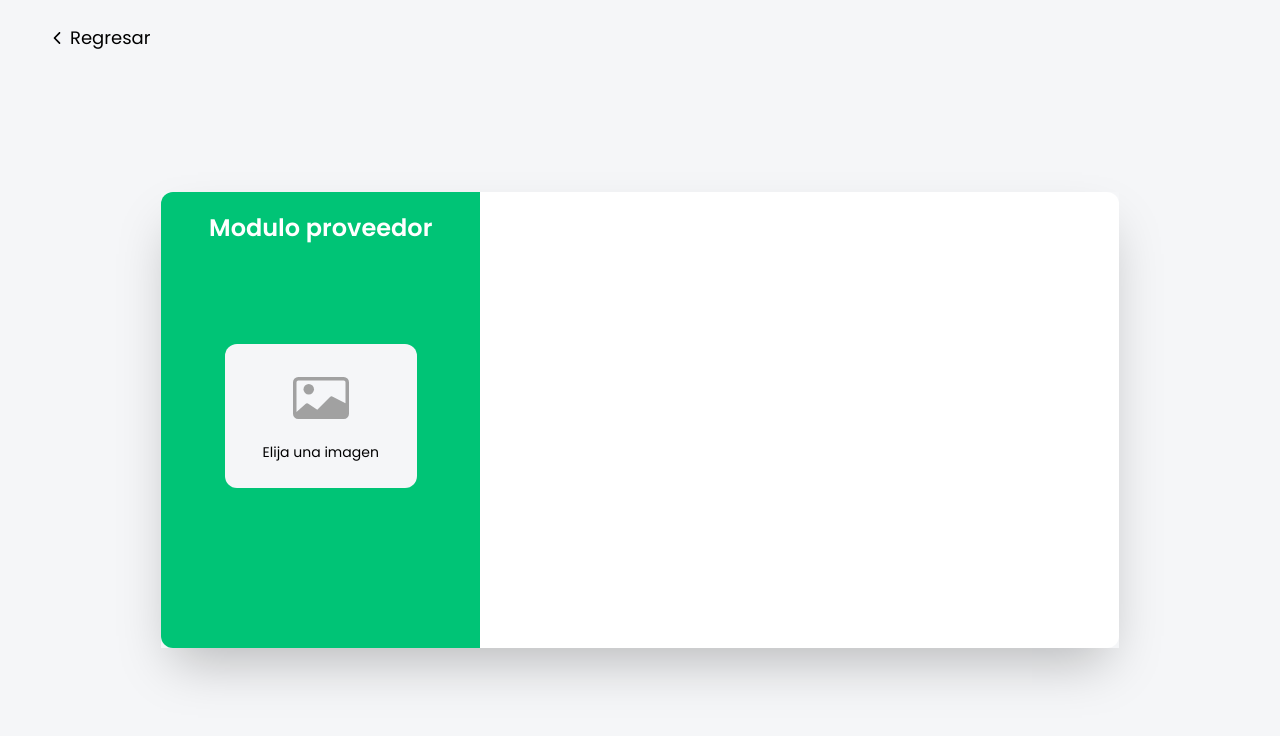
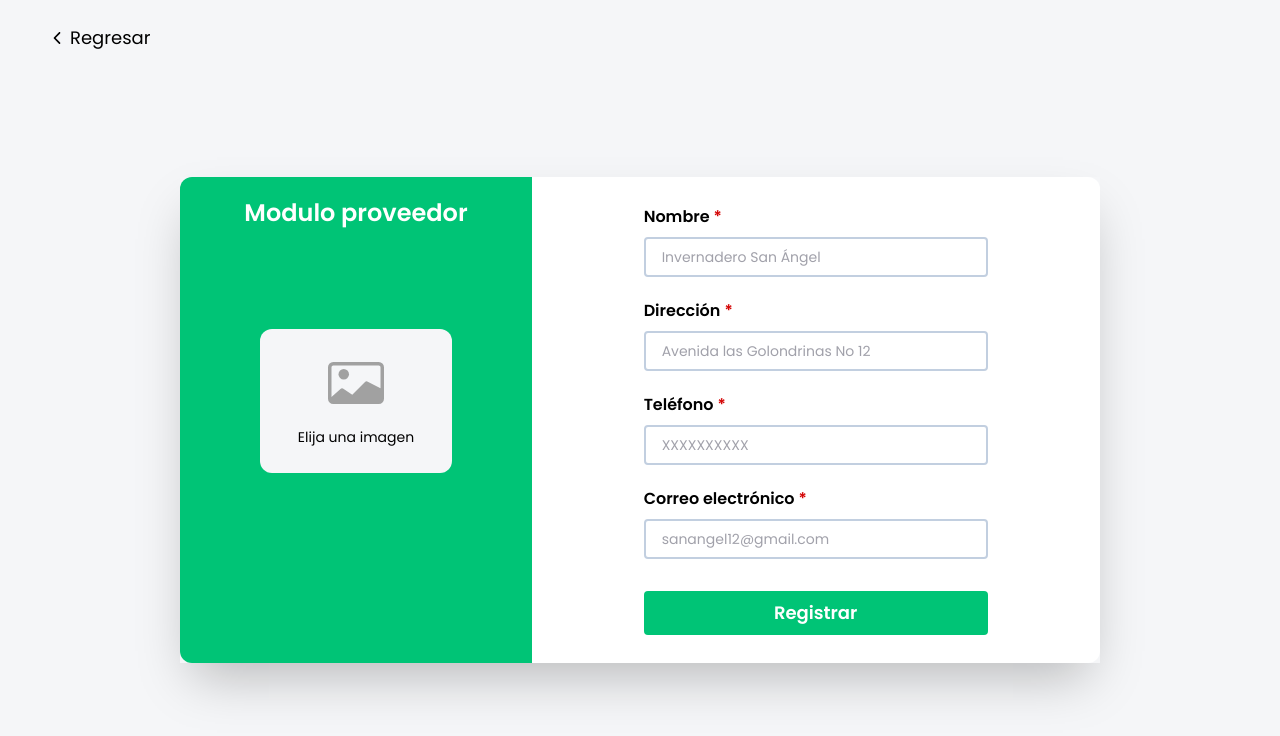
Before and after one commit to conradcrm/vivero-app-web, a React (Create React App) app: page /provider/create in a window 1280 px wide. Shown: the top 736 px of the page. Built offline with nearby package versions, Linux system fonts and the light colour scheme.

Commit message:
feat(provider) fetch insert

```diff
--- /dev/null
+++ b/src/component/Input/InputText.js
@@ -0,0 +1,20 @@
+import React from 'react'
+
+export default function InputText({width, title, name, placeholder, value, onChange, type, style, marginTop, marginBottom, required}) {
+    return (
+        <div style={{marginTop:marginTop, marginBottom:marginBottom}}>
+            <label className="block mb-2 font-semibold">
+                {title}<span className={`ml-1 ${required ? "text-mediumred":"hidden"}`}>*</span>
+            </label>
+            <input
+                style={{width:width}}
+                className={style}
+                value={value}
+                onChange={onChange}
+                placeholder={placeholder}
+                name={name}
+                type={type}
+            />
+        </div>
+    )
+}
--- a/src/component/data/inputs.js
+++ b/src/component/data/inputs.js
@@ -1,12 +1,12 @@
 export default function Inputs(module, mode) {
-    const url = "http://127.0.0.1:8000/";
+    const url = "http://127.0.0.1:8000";
     let endpoint = "";
-    let data= undefined;
+    let datos= undefined;
     switch (module) {
       case "plat":
         if (mode === "create") {
           endpoint = "/api/create-plant";
-          data = {
+          datos = {
             nombre: "",
             descripcion: "",
             precio_v: "",
@@ -17,10 +17,10 @@ export default function Inputs(module, mode) {
         }
         break;
 
-      case "cateogry":
+      case "category":
         if (mode === "CREATE") {
           endpoint = "/api/create-category";
-          data = {
+          datos = {
               nombre: "",
               imagen: "",
           };
@@ -28,10 +28,13 @@ export default function Inputs(module, mode) {
         break;
 
       case "provider":
-          if (mode === "CREATE") {
+          if (mode === "create") {
             endpoint = "/api/create-provider";
-            data = {
+            datos = {
                 nombre: "",
+                direccion: "",
+                telefono: "",
+                correo: "",
                 imagen: "",
             };
           }
@@ -41,5 +44,5 @@ export default function Inputs(module, mode) {
     }
 
     let query = `${url}${endpoint}`;
-    return {data,query}
+    return {datos,query}
   }
--- a/src/component/forms/provider/index.js
+++ b/src/component/forms/provider/index.js
@@ -1,41 +1,114 @@
 import React, { useState } from 'react'
 import Inputs from '../../data/inputs';
 import ImageInput from '../../Input/Image'
+import InputText from '../../Input/InputText';
 
 export default function ProviderForm() {
-    const { data, query } = Inputs("provider", "create");
+    const { datos, query } = Inputs("provider", "create");
     const [changeImage, setChangeImage] = useState(false);
     const [previewImage, setPreviewImage] = useState();
-    const [datos, setDatos] = useState(data);
+    const [data, setData] = useState(datos);
 
     const sendData = (event) => {
         event.preventDefault();
-        console.log(datos)
+        console.log(data)
+        mutation()
     };
 
-    const handleInput = (event) => {
-        setDatos({
-            ...datos,
+    const handleChange = (event) => {
+        setData({
+            ...data,
             [event.target.name]: event.target.value,
         });
     };
 
+    async function mutation() {
+        await fetch(query, {
+          method: "POST",
+          headers: {
+            "content-type": "application/json",
+            Accept: "application/json",
+          },
+          body: JSON.stringify(data),
+        })
+          .then((response) => {
+            response.json();
+          })
+          .catch((err) => {
+          });
+      }
+
+
     return (
-        <div className="">
-            <div className="h-full grid grid-cols-6 shadow-2xl">
+        <div className="flex w-full justify-center">
+            <div className="h-full flex grid-cols-6 shadow-2xl">
                 <div className=" bg-mediumgreen col-span-2 rounded-l-xl">
-                <h3 className="p-5 px-12 w-full text-center font-semibold text-2xl text-white">Modulo proveedor</h3>
+                    <h3 className="p-5 px-16 w-full text-center font-semibold text-2xl text-white">Modulo proveedor</h3>
                     <ImageInput
                         value={previewImage}
                         onChange={({ target }) => {
-                        handleInput({ target: { name: "imagen", value: target.files[0] } });
+                            handleChange({ target: { name: "imagen", value: target.files[0].name } });
                             setChangeImage(true);
                             setPreviewImage(URL.createObjectURL(target.files[0]));
                         }}
                     />
                 </div>
                 <div className="col-span-4 bg-white rounded-r-xl">
-
+                    <form className="m-auto my-7 mx-28" onSubmit={sendData}>
+                        <div>
+                        <InputText
+                            width="21.5rem"
+                            style="rounded border-icon_gray border-2 py-2 px-4 text-sm"
+                            title="Nombre"
+                            required={true}
+                            name="nombre"
+                            placeholder="Invernadero San Ángel"
+                            value={data.nombre}
+                            onChange={handleChange}
+                            type="text"
+                        />
+                        <InputText
+                            width="21.5rem"
+                            style="rounded border-icon_gray border-2 py-2 px-4 text-sm"
+                            marginTop={22}
+                            required={true}
+                            marginBottom={22}
+                            title="Dirección"
+                            name="direccion"
+                            placeholder="Avenida las Golondrinas No 12"
+                            value={data.direccion}
+                            onChange={handleChange}
+                            type="text"
+                        />
+                        <InputText
+                            width="21.5rem"
+                            style="rounded border-icon_gray border-2 py-2 px-4 text-sm "
+                            title="Teléfono"
+                            required={true}
+                            name="telefono"
+                            placeholder="XXXXXXXXXX"
+                            value={data.telefono}
+                            onChange={handleChange}
+                            type="text"
+                        />
+                        <InputText
+                            width="21.5rem"
+                            style="rounded border-icon_gray border-2 py-2 px-4 text-sm "
+                            title="Correo electrónico"
+                            marginTop={22}
+                            required={true}
+                            marginBottom={22}
+                            name="correo"
+                            placeholder="sanangel12@gmail.com"
+                            value={data.correo}
+                            onChange={handleChange}
+                            type="text"
+                        />
+                        </div>
+                        <button className="bg-mediumgreen block text-lg w-full mt-8 py-2 rounded text-white font-semibold hover:bg-darkgreen">
+                            Registrar
+                        </button>
+                    </form>
                 </div>
             </div>
         </div>
--- a/src/component/provider/rows.js
+++ b/src/component/provider/rows.js
@@ -1,21 +1,22 @@
 import React from "react";
-import {FaEdit} from "react-icons/fa";
-import {MdDeleteForever} from "react-icons/md";
-export default function ItemProvider({razon_social, imagen, telefono, direccion, estado}) {
+import { FaEdit } from "react-icons/fa";
+import { MdDeleteForever } from "react-icons/md";
+export default function ItemProvider({ nombre, imagen, telefono, direccion, estado }) {
 
   return (
     <div className="grid grid-cols-11 bg-white h-16 my-1">
       <div className="col-span-9 grid grid-cols-11 mx-4 text-sm font-normal justify-end items-center">
-        <div className="col-span-3 gap-3 flex items-center text-gray-600">
-            <div class="h-11 w-11 flex items-center justify-center rounded-3xl overflow-hidden">
-				<img src="https://cdn.discordapp.com/embed/avatars/0.png" alt="" />
+        <div className="col-span-3 grid grid-cols-3 gap-3 items-center ">
+          <div class="col-span-1 flex items-center justify-center bg-center bg-no-repeat bg-cover ">
+            <img className="rounded" src="https://i.ibb.co/BHD0ZqY/papop-ruchirawat-1-Q-cg87o-CFc-unsplash.jpg"
+                  alt={imagen} />
           </div>
-            <p>{razon_social}</p>
+          <p className="col-span-2 pr-2 w-full overflow-hidden overflow-ellipsis">{nombre}</p>
         </div>
-        <p className="col-span-4 py-3 text-gray-600">{direccion}</p>
-        <p className="col-span-2 py-3 text-gray-600">{telefono}</p>
+        <p className="col-span-4 text-gray-600">{direccion}</p>
+        <p className="col-span-2 text-gray-600">{telefono}</p>
         <div className="col-span-2 text-gray-600 mx-4">
-            { estado === 2 ?
+          {estado === 2 ?
             <div className="relative">
               <p className="bg-ligthred opacity-30 mr-5 py-4 rounded"></p>
               <span className="text-darkred font-semibold text-center absolute -mt-7 ml-6"> Inactivo</span>
@@ -30,8 +31,8 @@ export default function ItemProvider({razon_social, imagen, telefono, direccion,
         </div>
       </div>
       <div className="col-span-2 gap-2 flex justify-end items-center mr-8 text-sm">
-          <FaEdit size={20} className="text-icon_gray"/>
-          <MdDeleteForever size={22} className="text-mediumred"/>
+        <FaEdit size={20} className="text-icon_gray" />
+        <MdDeleteForever size={22} className="text-mediumred" />
       </div>
     </div>
   );
--- a/src/component/provider/table.js
+++ b/src/component/provider/table.js
@@ -10,12 +10,12 @@ export default function ProviderList() {
       <div className="bg-gray w-full rounded-md">
         <div className="grid grid-cols-11 text-sm font-semibold">
             <div className="col-span-9 grid grid-cols-11 mx-4 text-sm">
-                <p className="col-span-3  py-3 text-gray-600">Razon social</p>
+                <p className="col-span-3  py-3 text-gray-600">Nombre</p>
                 <p className="col-span-4 py-3 text-gray-600">Dirección</p>
                 <p className="col-span-2 py-3 text-gray-600">Teléfono</p>
                 <p className="col-span-2 py-3 pl-4 text-gray-600">Estado</p>
             </div>
-            <div className="col-span-2 grid grid-cols-10 mx-3 text-sm"></div>
+            <div className="col-span-2 grid grid-cols-10 mx-3 text-sm">Acciones</div>
         </div>
         <div className="h-screen bg-ligth_gray text-sm mt-2">
             {
```
Lines whose indentation alone changed are shown as unchanged.
